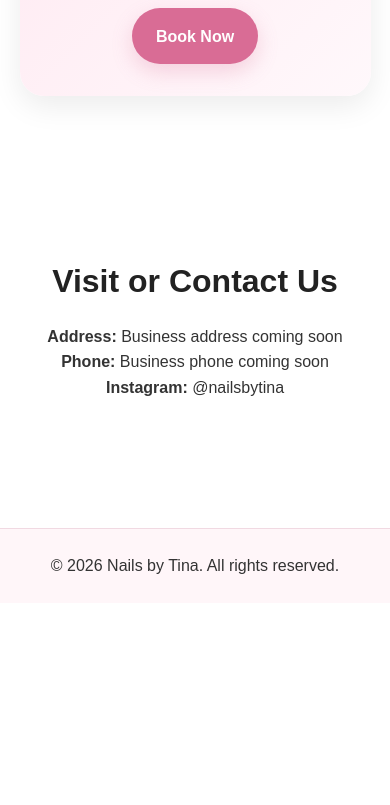
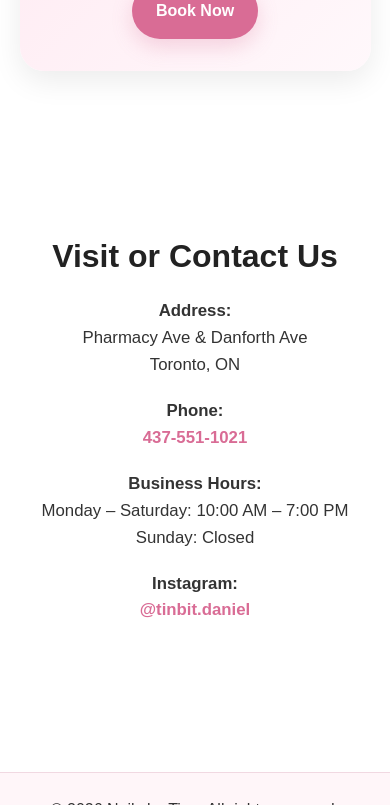
Before and after one commit to josi48/nails-by-tina, a plain HTML site: page index.html in a window 390 px wide. Shown: the part 4312-5117 px from the top of the page. Before the commit the page ends 4915 px from the top, so only its background shows below. Drawn offline with Linux system fonts and the light colour scheme.

Commit message:
Add business contact details including address, phone, hours, and Instagram link

```diff
--- a/index.html
+++ b/index.html
@@ -144,7 +144,7 @@
         <div class="card-grid">
           <article class="review-card">
             <p>
-              "Amazing service and such a clean, beautiful setup. My nails lasted weeks!"
+              "እጅግ በጣም ሚያምር ስራ ነው በርቺ!"
             </p>
             <h4>- Sarah</h4>
           </article>
@@ -158,7 +158,7 @@
 
           <article class="review-card">
             <p>
-              "The best nail experience I’ve had in a long time. Highly recommended."
+              "ንጽህናውን የጠበቀ ሚያምር ሰርቪስ ነው ያገኝውት!"
             </p>
             <h4>- Jessica</h4>
           </article>
@@ -179,13 +179,36 @@
     </section>
 
     <section class="contact-preview section">
-      <div class="container narrow-text center-text">
-        <h2>Visit or Contact Us</h2>
-        <p><strong>Address:</strong> Business address coming soon</p>
-        <p><strong>Phone:</strong> Business phone coming soon</p>
-        <p><strong>Instagram:</strong> @nailsbytina</p>
-      </div>
-    </section>
+  <div class="container narrow-text center-text">
+    <h2>Visit or Contact Us</h2>
+
+    <div class="contact-info">
+      <p>
+        <strong>Address:</strong><br />
+        Pharmacy Ave & Danforth Ave<br />
+        Toronto, ON
+      </p>
+
+      <p>
+        <strong>Phone:</strong><br />
+        <a href="tel:4375511021">437-551-1021</a>
+      </p>
+
+      <p>
+        <strong>Business Hours:</strong><br />
+        Monday – Saturday: 10:00 AM – 7:00 PM<br />
+        Sunday: Closed
+      </p>
+
+      <p>
+        <strong>Instagram:</strong><br />
+        <a href="https://instagram.com/tinbit.daniel" target="_blank">
+          @tinbit.daniel
+        </a>
+      </p>
+    </div>
+  </div>
+</section>
   </main>
 
   <footer class="site-footer">
--- a/style.css
+++ b/style.css
@@ -328,3 +328,17 @@ h2 {
     text-align: center;
   }
 }
+.contact-info p {
+  margin-bottom: 1.2rem;
+  font-size: 1.05rem;
+}
+
+.contact-info a {
+  color: var(--deep-pink);
+  text-decoration: none;
+  font-weight: 600;
+}
+
+.contact-info a:hover {
+  text-decoration: underline;
+}
```
